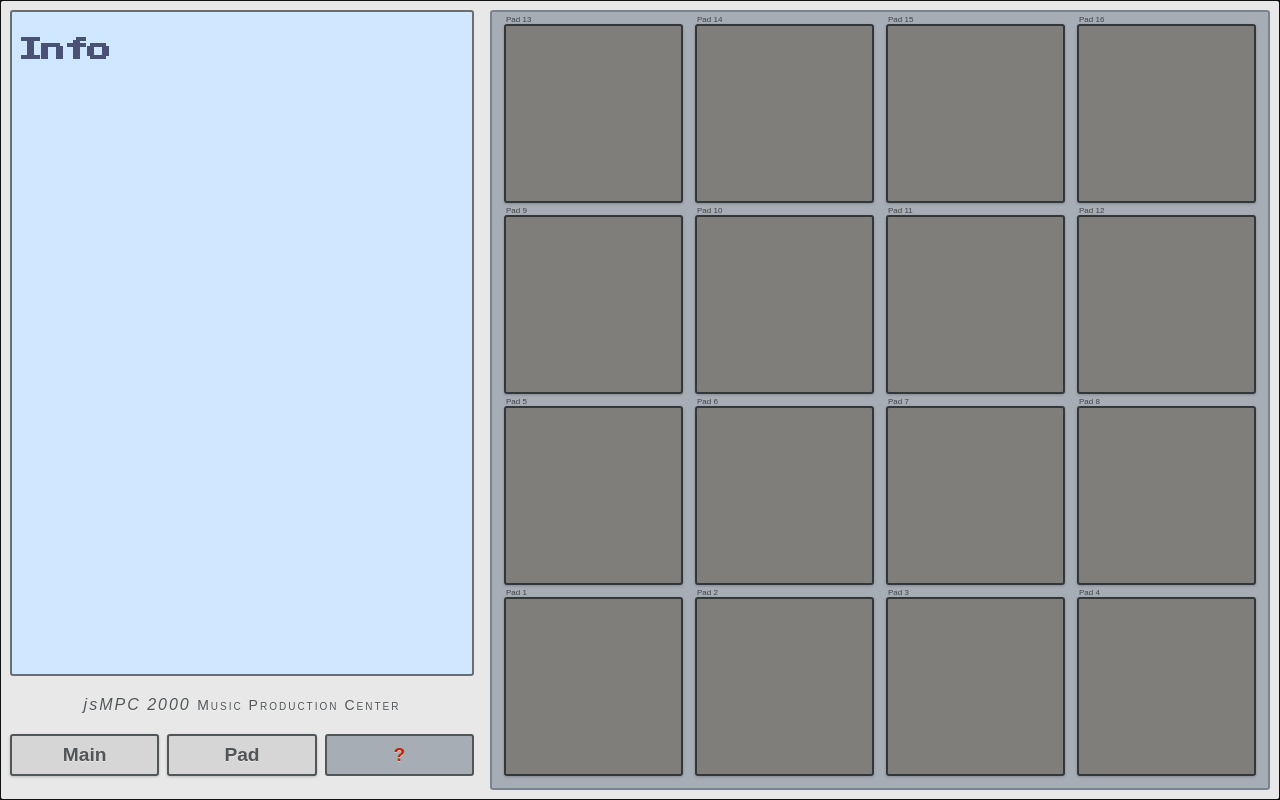
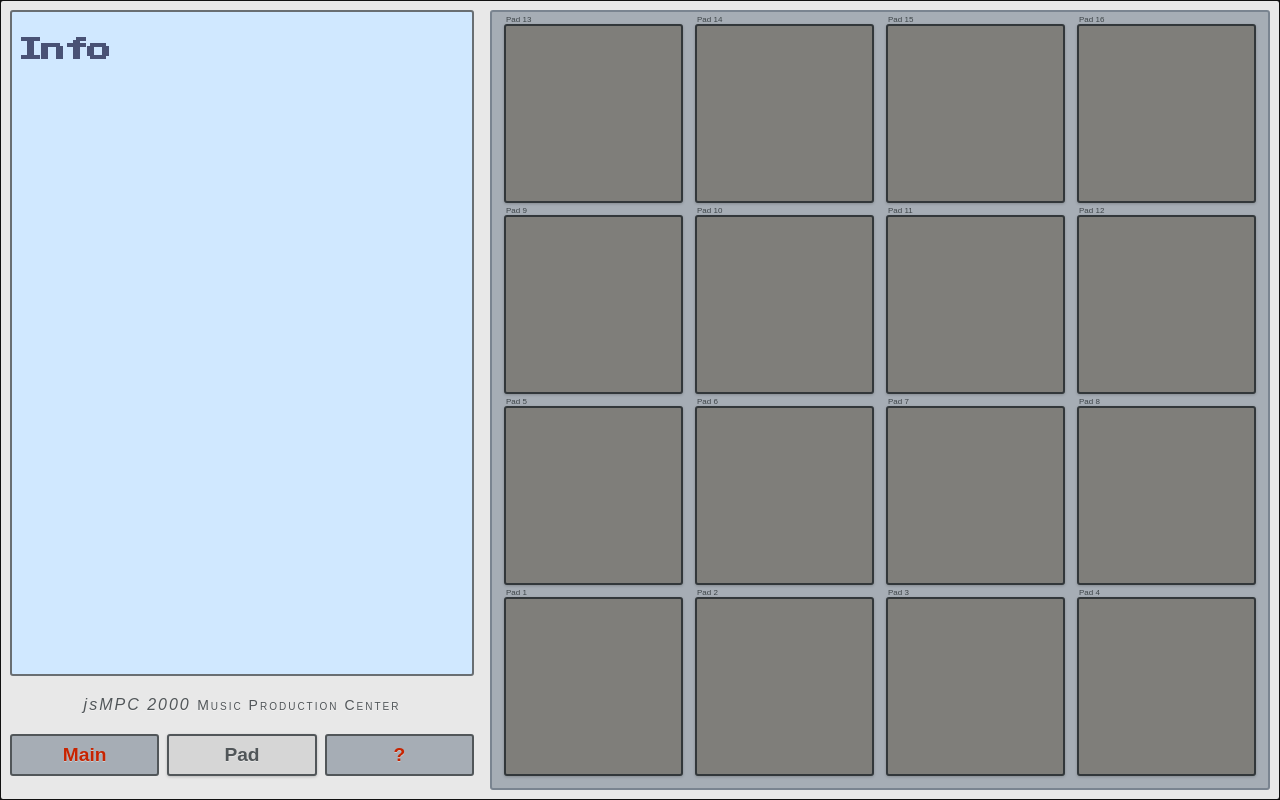
Before and after one commit to arisslin/jsmpc, a React (Create React App) app: page /info in a window 1280 px wide. Built offline with nearby package versions, Linux system fonts and the light colour scheme; no server answers; a web font is replaced by a local one.

Commit message:
Add styled component DisplayNav

```diff
--- a/src/components/DisplayNav.js
+++ b/src/components/DisplayNav.js
@@ -5,7 +5,7 @@ import styled from 'styled-components/macro'
 export default function DisplayNav() {
   return (
     <DisplayNavStyled>
-      <LinkStyled exact to="/">
+      <LinkStyled className="active" exact to="/">
         Main
       </LinkStyled>
       <LinkStyled to="/pad">Pad</LinkStyled>
```
Also changed, not shown: 1 other file (tests, documents, lock files or other folders).
